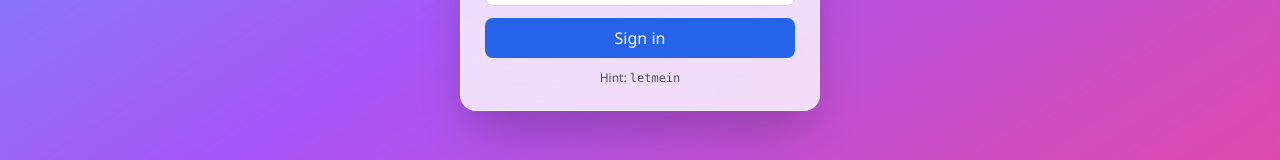
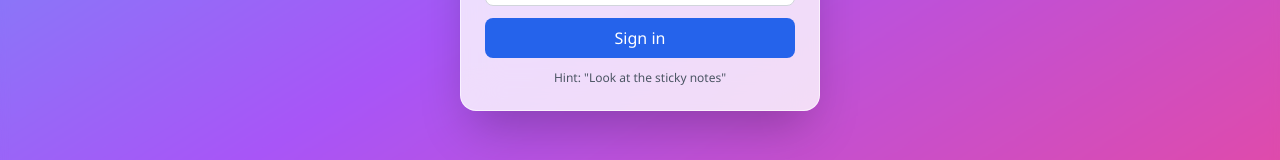
Before and after one commit to MissProtractor1213/DesktopSimulator, a React (Create React App) app: page / in a window 1280 px wide. Shown: the part 483-643 px from the top of the page. Built offline with nearby package versions, Linux system fonts and the light colour scheme.

Commit message:
Update EscapeRoomDesktop.js

```diff
--- a/src/components/EscapeRoomDesktop.js
+++ b/src/components/EscapeRoomDesktop.js
@@ -426,7 +426,7 @@ export default function EscapeRoomDesktop() {
 
             {/* Optional: remove in production */}
             <div className="mt-3 text-xs text-gray-600 text-center">
-              Hint: <code>{correctPassword}</code>
+              Hint: "Look at the sticky notes"
             </div>
           </div>
         </div>
```
